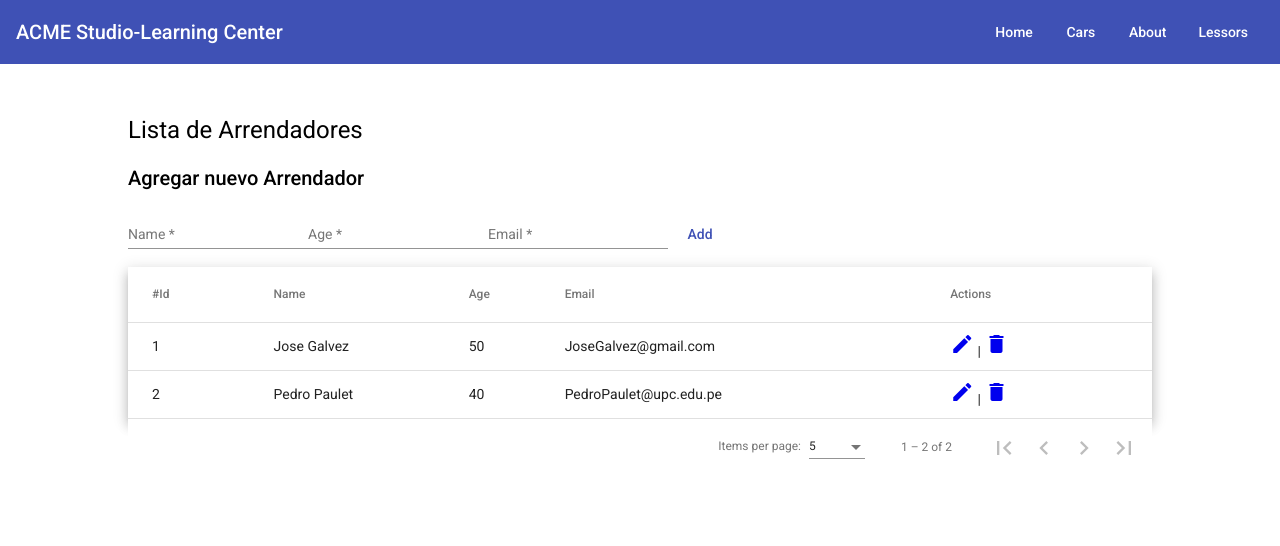
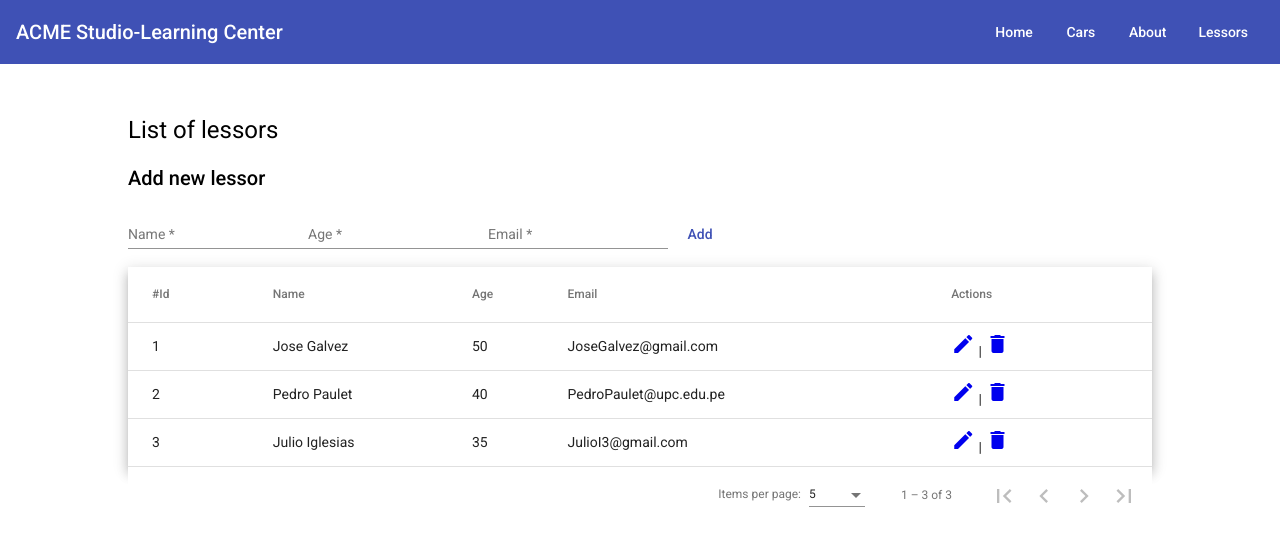
Before and after one commit to RentCar-WX51/RentCar-Frontend, an Angular app: page /arrendadores in a window 1280 px wide. Shown: the top 546 px of the page. Built offline with nearby package versions, Linux system fonts and the light colour scheme; data requests are answered from the project's data file.

Commit message:
correction-section-lessors

```diff
--- a/server/db.json
+++ b/server/db.json
@@ -25,6 +25,12 @@
       "name": "Pedro Paulet",
       "age": 40,
       "email": "PedroPaulet@upc.edu.pe"
+    },
+    {
+      "name": "Julio Iglesias",
+      "age": "35",
+      "email": "JulioI3@gmail.com",
+      "id": 3
     }
   ]
 }
--- a/src/app/arrendadores/pages/arrendadores/arrendador/arrendador.component.html
+++ b/src/app/arrendadores/pages/arrendadores/arrendador/arrendador.component.html
@@ -1,9 +1,9 @@
 <div class="table-wrapper">
-  <h1>Lista de Arrendadores</h1>
+  <h1>List of lessors</h1>
 
-  <h2>{{ isEditMode ? 'Editar Arrendador' : 'Agregar nuevo Arrendador'}}</h2>
+  <h2>{{ isEditMode ? 'Edit lessor' : 'Add new lessor'}}</h2>
 
-  <form (submit)="onSubmit()" #ArrendadorForm='ngForm'>
+  <form (submit)="onSubmit()" #arrendadorForm='ngForm'>
 
     <mat-form-field>
       <input matInput placeholder="Name" name="name" required
@@ -16,7 +16,7 @@
     </mat-form-field>
 
     <mat-form-field>
-      <input type="number" matInput placeholder="Email" name="email" required
+      <input matInput placeholder="Email" name="email" required
              [(ngModel)]="arrendadorData.email">
     </mat-form-field>
 
--- a/src/app/arrendadores/pages/arrendadores/arrendador/arrendador.component.ts
+++ b/src/app/arrendadores/pages/arrendadores/arrendador/arrendador.component.ts
@@ -1,4 +1,4 @@
-import {Component, OnInit, ViewChild} from '@angular/core';
+import {AfterViewInit, Component, OnInit, ViewChild} from '@angular/core';
 import {MatTableDataSource} from "@angular/material/table";
 import {NgForm} from "@angular/forms";
 import {MatPaginator} from "@angular/material/paginator";
@@ -12,7 +12,7 @@ import {ArrendadorService} from "../../../service/arrendador.service";
   templateUrl: './arrendador.component.html',
   styleUrls: ['./arrendador.component.css']
 })
-export class ArrendadorComponent implements OnInit {
+export class ArrendadorComponent implements OnInit, AfterViewInit {
 
   arrendadorData: Arrendador;
   dataSource: MatTableDataSource<any>;
@@ -36,14 +36,14 @@ export class ArrendadorComponent implements OnInit {
 
   ngOnInit(): void {
     this.dataSource.paginator = this.paginator;
-    this.getAllPrecios();
+    this.getAllArrendadores();
   }
 
   ngAfterViewInit() {
     this.dataSource.sort = this.sort;
   }
 
-  getAllPrecios() {
+  getAllArrendadores() {
     this.arrendadorService.getAll().subscribe((response: any) => {
       this.dataSource.data = response;
     });
@@ -68,7 +68,7 @@ export class ArrendadorComponent implements OnInit {
     console.log(this.dataSource.data);
   }
 
-  addPrecio() {
+  addArrendador() {
     this.arrendadorData.id = 0;
     this.arrendadorService.create(this.arrendadorData).subscribe((response: any) => {
       this.dataSource.data.push( {...response});
@@ -76,7 +76,7 @@ export class ArrendadorComponent implements OnInit {
     });
   }
 
-  updatePrecio() {
+  updateArrendador() {
     this.arrendadorService.update(this.arrendadorData.id, this.arrendadorData).subscribe((response: any) => {
       this.dataSource.data = this.dataSource.data.map((o: Arrendador) => {
         if (o.id === response.id) {
@@ -92,10 +92,10 @@ export class ArrendadorComponent implements OnInit {
       console.log('valid');
       if (this.isEditMode) {
         console.log('about to update');
-        this.updatePrecio();
+        this.updateArrendador();
       } else {
         console.log('about to add');
-        this.addPrecio();
+        this.addArrendador();
       }
       this.cancelEdit();
     } else {
```
